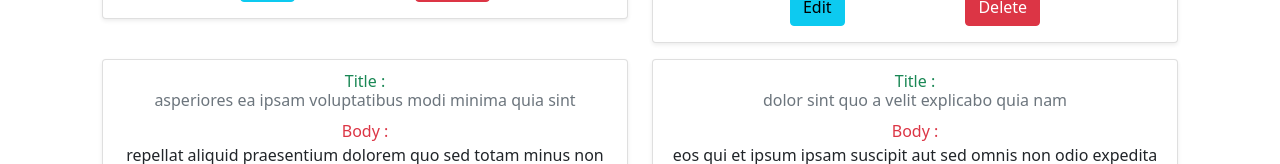
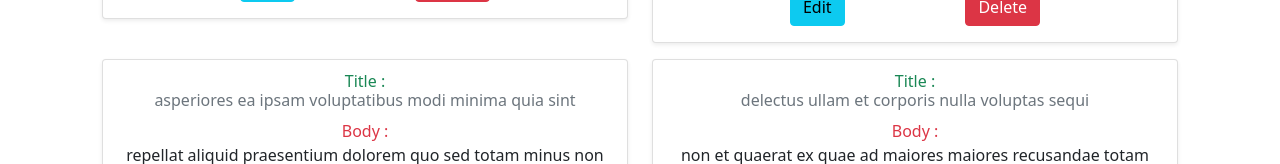
Before and after one commit to rahulkumarrj8864/Suhan-Assement, a React (Create React App) app: page / in a window 1280 px wide. Shown: the part 788-952 px from the top of the page. Built offline with nearby package versions, Linux system fonts and the light colour scheme; data requests are answered from the project's data file.

Commit message:
make it better

```diff
--- a/db.json
+++ b/db.json
@@ -41,12 +41,6 @@
       "id": 21,
       "title": "asperiores ea ipsam voluptatibus modi minima quia sint",
       "body": "repellat aliquid praesentium dolorem quo\nsed totam minus non itaque\nnihil labore molestiae sunt dolor eveniet hic recusandae veniam\ntempora et tenetur expedita sunt"
-    },
-    {
-      "userId": 3,
-      "id": 22,
-      "title": "dolor sint quo a velit explicabo quia nam",
-      "body": "eos qui et ipsum ipsam suscipit aut\nsed omnis non odio\nexpedita earum mollitia molestiae aut atque rem suscipit\nnam impedit esse"
     },
     {
       "userId": 3,
@@ -425,12 +419,6 @@
       "id": 97,
       "title": "quas fugiat ut perspiciatis vero provident",
       "body": "eum non blanditiis soluta porro quibusdam voluptas\nvel voluptatem qui placeat dolores qui velit aut\nvel inventore aut cumque culpa explicabo aliquid at\nperspiciatis est et voluptatem dignissimos dolor itaque sit nam"
-    },
-    {
-      "userId": 10,
-      "id": 98,
-      "title": "laboriosam dolor voluptates",
-      "body": "doloremque ex facilis sit sint culpa\nsoluta assumenda eligendi non ut eius\nsequi ducimus vel quasi\nveritatis est dolores"
     }
   ]
 }
--- a/server.js
+++ b/server.js
@@ -4,7 +4,7 @@ const router = jsonServer.router("./db.json")
 const middlewares = jsonServer.defaults({
     static:"./build",
 })
-const port = 3004 || 3004;
+const port = process.env.PORT || 3004;
 server.use(middlewares)
 server.use(
     jsonServer.rewriter({
```
Also changed, not shown: 1 other file (tests, documents, lock files or other folders).
